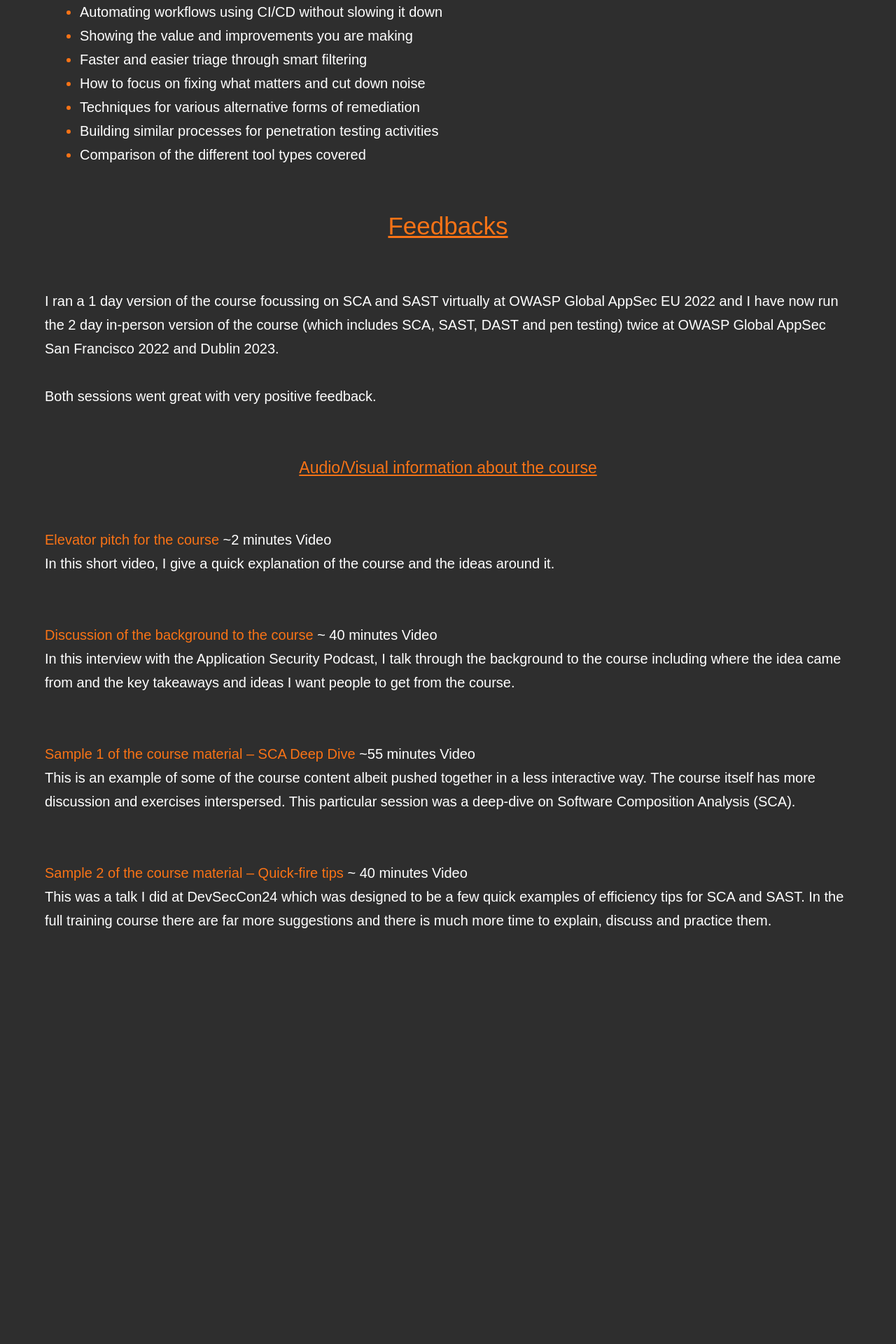
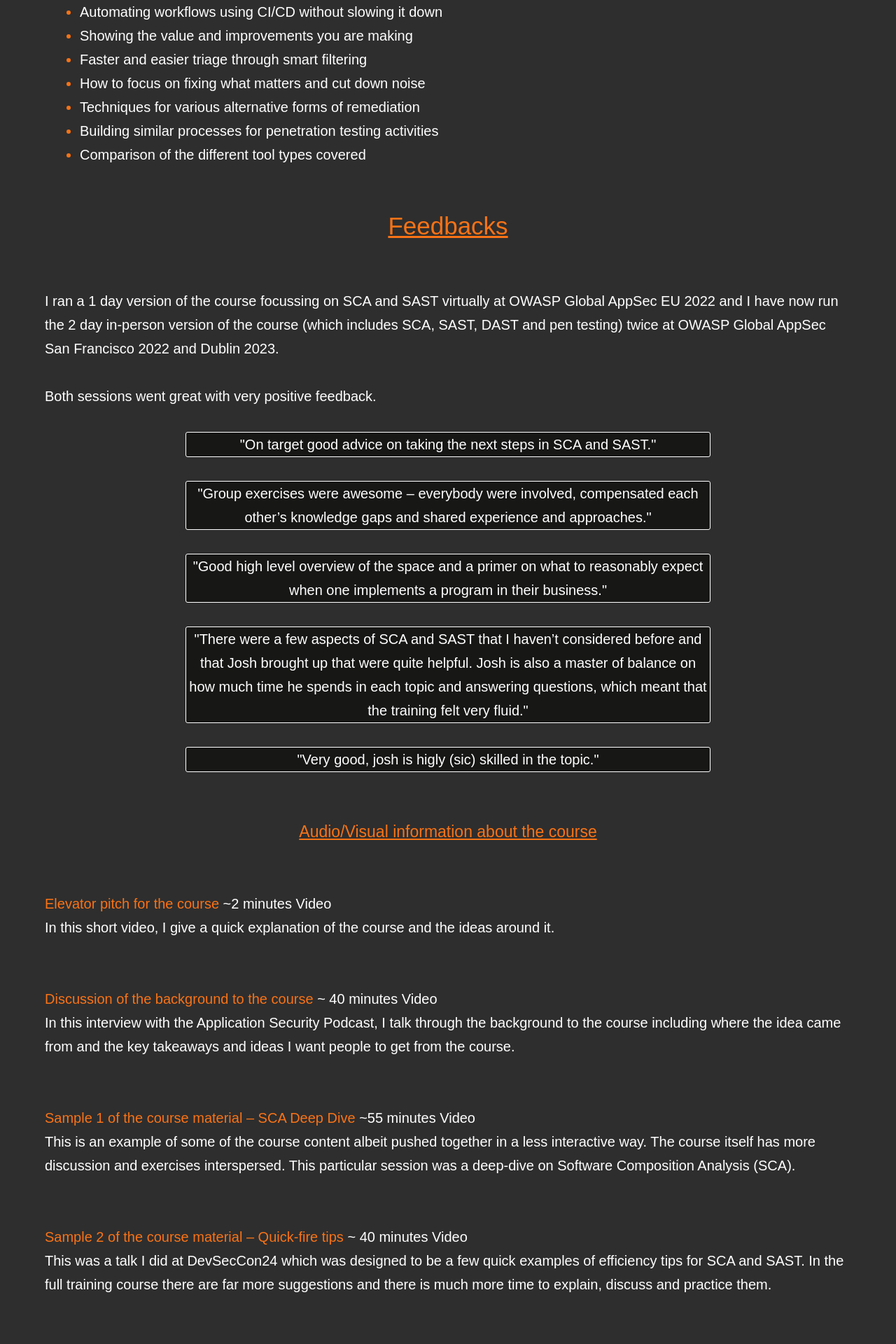
Before and after one commit to elishadamu97/joshgrossman, a Jekyll site: the page built from index.md, in a window 1280 px wide. Shown: the part 1127-3047 px from the top of the page at 70% size. Built offline with Jekyll 4.4.1, drawn with Linux system fonts in a browser that asks for light colours; before the commit the page ends 2459 px from its top, so only the background shows below that.

Commit message:
intial commit

```diff
--- a/_includes/nav-header.html
+++ b/_includes/nav-header.html
@@ -1,6 +1,19 @@
+<style>
+
+
+    @media screen and (max-width: 480px) {
+
+  .list{
+    display: flex;
+    flex-direction: row;
+    margin-left: 0px;
+  }
+}
+
+</style>
 {% if site.navigation_header %}
-<nav style="" class="nav  nav--header">
-  <ul class="list  list--nav">
+<nav  class="nav  nav--header">
+  <ul  class="list  list--nav">
     {% for item in site.navigation_header %}
 
       {% if item.url contains '://' %}
--- a/_layouts/page.html
+++ b/_layouts/page.html
@@ -19,6 +19,7 @@ layout: default
 
 
   </center>
+
   {{ content }}
 
   </article>
--- a/index.md
+++ b/index.md
@@ -21,6 +21,36 @@ li{
 }
 li::marker {
   	color:  #F97316;
+}
+.quote{
+  width:750px;
+  height:100%;
+  border: 1px solid white;
+  border-radius: 3px;
+  background-color: #171716;
+  color: white;
+}
+@media screen and (max-width: 500px) {
+ .quote{
+  width:380px;
+  height:100%;
+  border: 1px solid white;
+  border-radius: 3px;
+  background-color: #171716;
+  color: white;
+}
+.text{
+  text-decoration: underline;
+  color: #F97316;
+  font-size: 20px;
+}
+.text-discuss{
+  color: #F97316;
+  font-size: 20px;
+}
+li{
+  margin-left: 50px;
+}
 }
 
 </style>
@@ -77,6 +107,22 @@ I ran a 1 day version of the course focussing on SCA and SAST virtually at OWASP
 Both sessions went great with very positive feedback.
 
 <br>
+<center >
+
+ <div class="quote"> "On target good advice on taking the next steps in SCA and SAST."</div>
+<br>
+<div class="quote"> "Group exercises were awesome – everybody were involved, compensated each other’s knowledge gaps and shared experience and approaches."</div>
+<br>
+<div class="quote">"Good high level overview of the space and a primer on what to reasonably expect when one implements a program in their business."</div>
+<br>
+<div class="quote">"There were a few aspects of SCA and SAST that I haven’t considered before and that Josh brought up that were quite helpful. Josh is also a master of balance on how much time he spends in each topic and answering questions, which meant that the training felt very fluid."</div>
+<br>
+<div class="quote"> "Very good, josh is higly (sic) skilled in the topic."
+
+</div>
+</center>
+
+<br>
 <br>
 <center>
 <span class="text" style="font-size: 23px;">
@@ -106,3 +152,6 @@ This is an example of some of the course content albeit pushed together in a les
 <span class="text-discuss">Sample 2 of the course material – Quick-fire tips  </span> ~ 40 minutes [Video](https://www.youtube.com/watch?v=5JOuRZoyc6o)
 
 This was a talk I did at DevSecCon24 which was designed to be a few quick examples of efficiency tips for SCA and SAST. In the full training course there are far more suggestions and there is much more time to explain, discuss and practice them.
+
+<br>
+<br>
```
